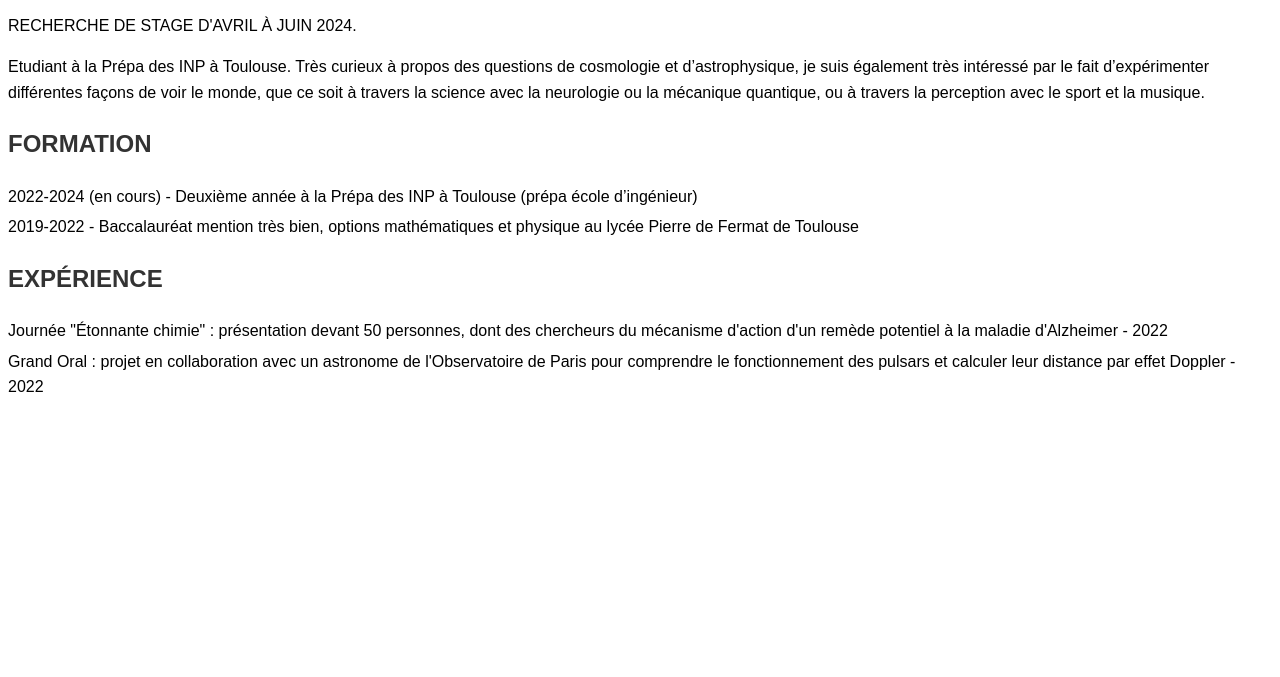
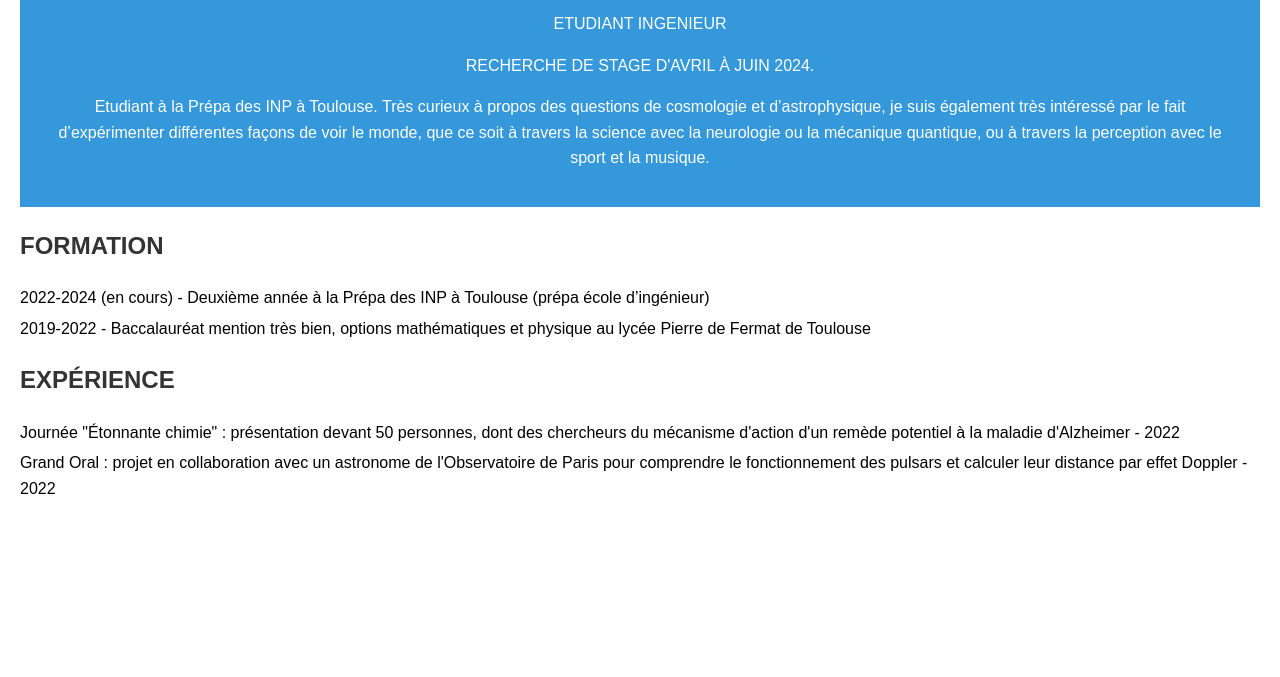
Before and after one commit to LemarcheurdEcaz/LemarcheurdEcaz, a plain HTML site: page index.html in a window 1280 px wide. Shown: the part 123-800 px from the top of the page. Drawn offline with Linux system fonts and the light colour scheme.

Commit message:
création des styles

```diff
--- a/index.html
+++ b/index.html
@@ -1,5 +1,6 @@
 <!DOCTYPE html>
 <html lang="fr">
+<link rel="stylesheet" type="text/css" href="styles.css">
 <head>
     <meta charset="UTF-8">
     <meta name="viewport" content="width=device-width, initial-scale=1.0">
--- /dev/null
+++ b/styles.css
@@ -0,0 +1,31 @@
+body {
+    font-family: 'Arial', sans-serif;
+    line-height: 1.6;
+    margin: 20px;
+}
+
+header {
+    background-color: #3498db;
+    color: #fff;
+    padding: 20px;
+    text-align: center;
+}
+
+h1, h2 {
+    color: #2c3e50;
+}
+
+section {
+    margin-bottom: 20px;
+}
+
+ul {
+    list-style: none;
+    padding: 0;
+}
+
+ul li {
+    margin-bottom: 5px;
+}
+
+/* Ajoute d'autres styles si nécessaire */
```
